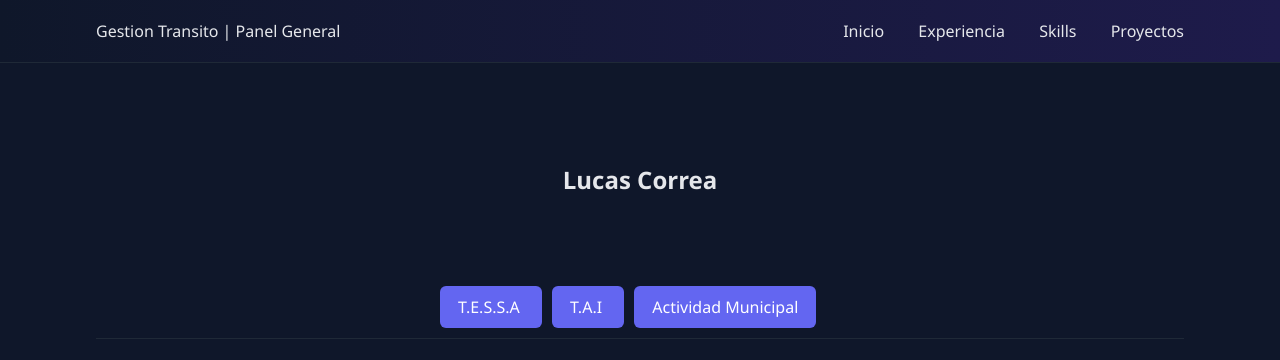
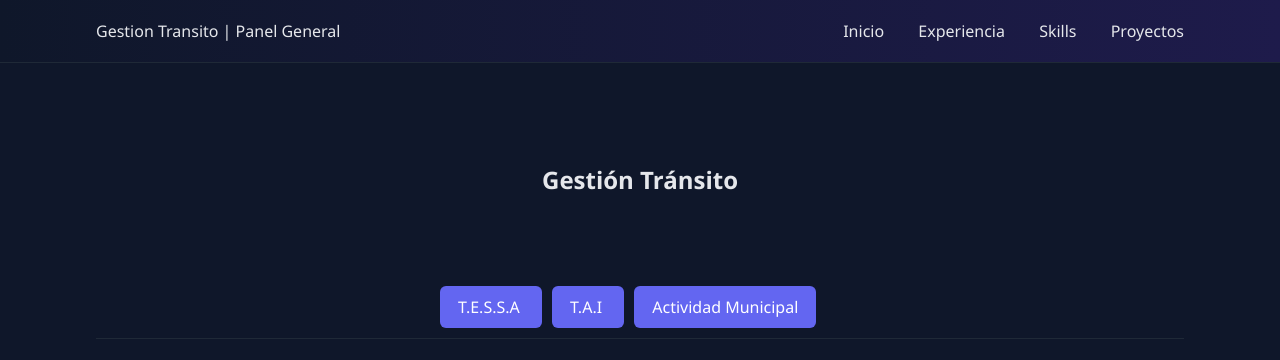
Before and after one commit to GestionTransitoIT/GestionTransito, a Jekyll site: the page built from docs/index.md, in a window 1280 px wide. Shown: the top 360 px of the page. Built offline with Jekyll 4.4.1, drawn with Linux system fonts in a browser that asks for light colours.

Commit message:
Update index.md

```diff
--- a/docs/index.md
+++ b/docs/index.md
@@ -7,7 +7,7 @@ title: Inicio
 
   <div class="hero-content" style="flex-direction: column; align-items: center;">
 
-    <h1 style="margin-bottom: 40px;">Lucas Correa</h1>
+    <h1 style="margin-bottom: 40px;">Gestión Tránsito</h1>
 
     <div class="hero-actions" style="flex-direction: column; gap: 20px; width: 100%; max-width: 400px;">
 
```
